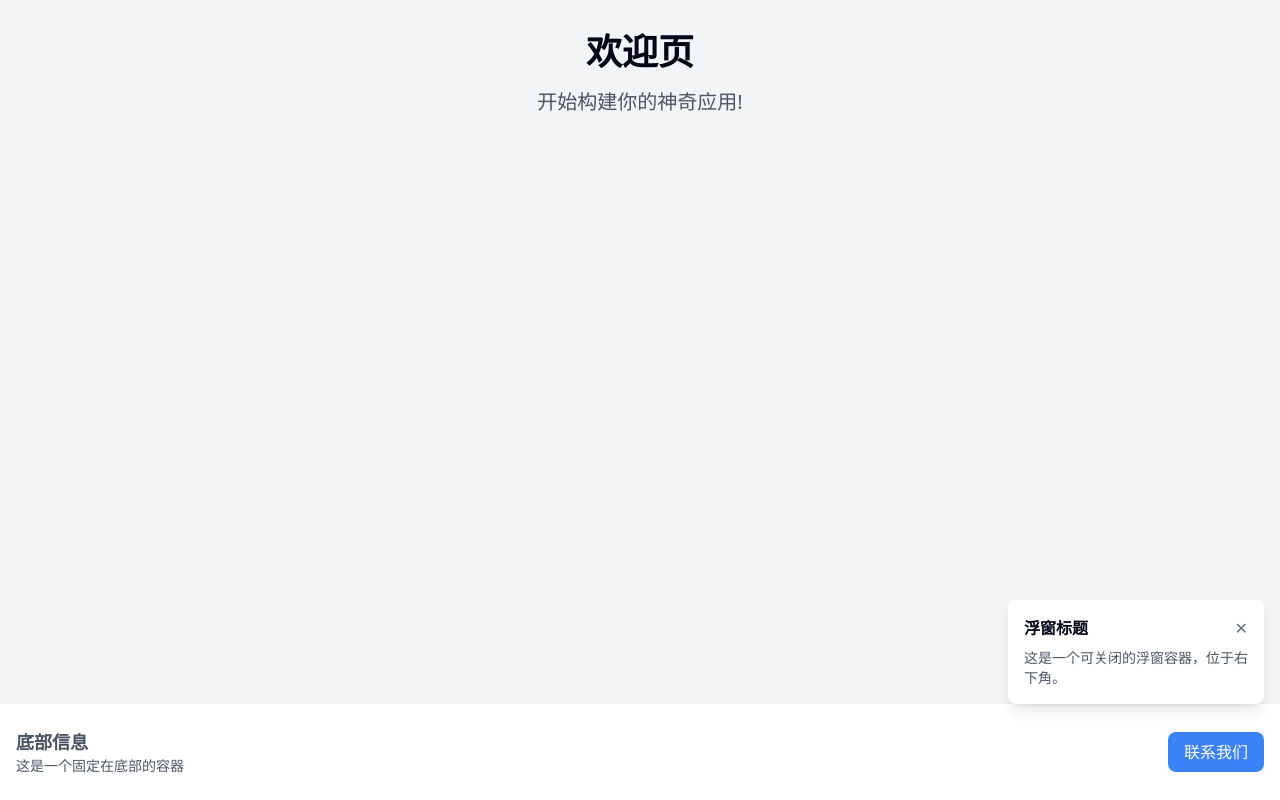
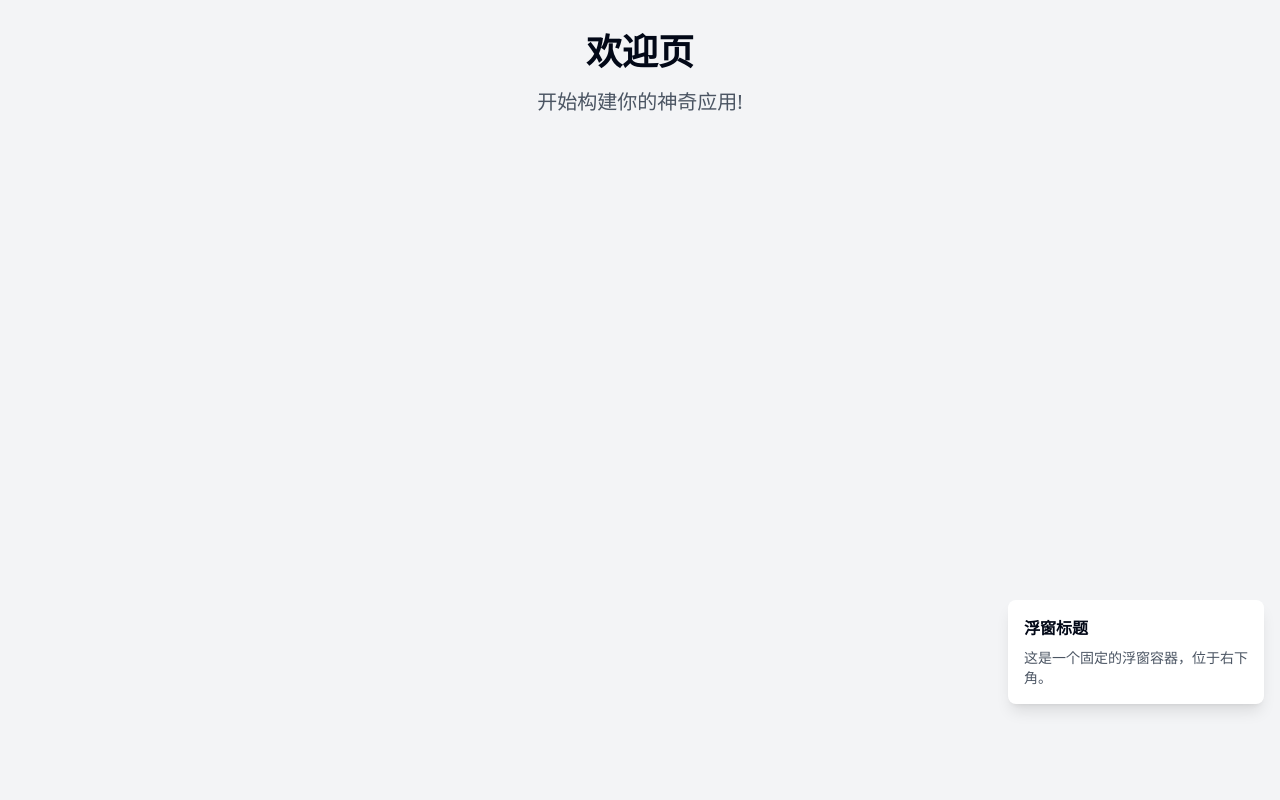
Before and after one commit to OuJingyi/minimap, a React (Vite) app: page / in a window 1280 px wide. Built offline with nearby package versions, Linux system fonts and the light colour scheme.

Commit message:
主要变更说明：移除了底部固定容器，并且移除了浮窗的关闭按钮和关闭功能，同时保持了useState的使用但移除了设置函数，因为浮窗将始终保持可

```diff
--- a/src/pages/Index.jsx
+++ b/src/pages/Index.jsx
@@ -1,7 +1,7 @@
 import { useState } from "react";
 
 const Index = () => {
-  const [isFloatingWindowVisible, setIsFloatingWindowVisible] = useState(true);
+  const [isFloatingWindowVisible] = useState(true);
 
   return (
     <div className="min-h-screen relative bg-gray-100">
@@ -11,35 +11,14 @@ const Index = () => {
         <p className="text-xl text-gray-600 text-center mb-8">开始构建你的神奇应用!</p>
       </div>
 
-      {/* 底部容器 */}
-      <div className="fixed bottom-0 left-0 right-0 bg-white shadow-lg">
-        <div className="container mx-auto px-4 py-6">
-          <div className="flex justify-between items-center">
-            <div className="text-gray-600">
-              <h3 className="font-semibold text-lg">底部信息</h3>
-              <p className="text-sm">这是一个固定在底部的容器</p>
-            </div>
-            <button className="bg-blue-500 hover:bg-blue-600 text-white px-4 py-2 rounded-lg">
-              联系我们
-            </button>
-          </div>
-        </div>
-      </div>
-
       {/* 右下角浮窗 */}
       {isFloatingWindowVisible && (
         <div className="fixed bottom-24 right-4 bg-white rounded-lg shadow-lg p-4 w-64">
           <div className="flex justify-between items-center mb-2">
             <h4 className="font-semibold">浮窗标题</h4>
-            <button
-              onClick={() => setIsFloatingWindowVisible(false)}
-              className="text-gray-500 hover:text-gray-700"
-            >
-              ✕
-            </button>
           </div>
           <p className="text-sm text-gray-600">
-            这是一个可关闭的浮窗容器，位于右下角。
+            这是一个固定的浮窗容器，位于右下角。
           </p>
         </div>
       )}
```
